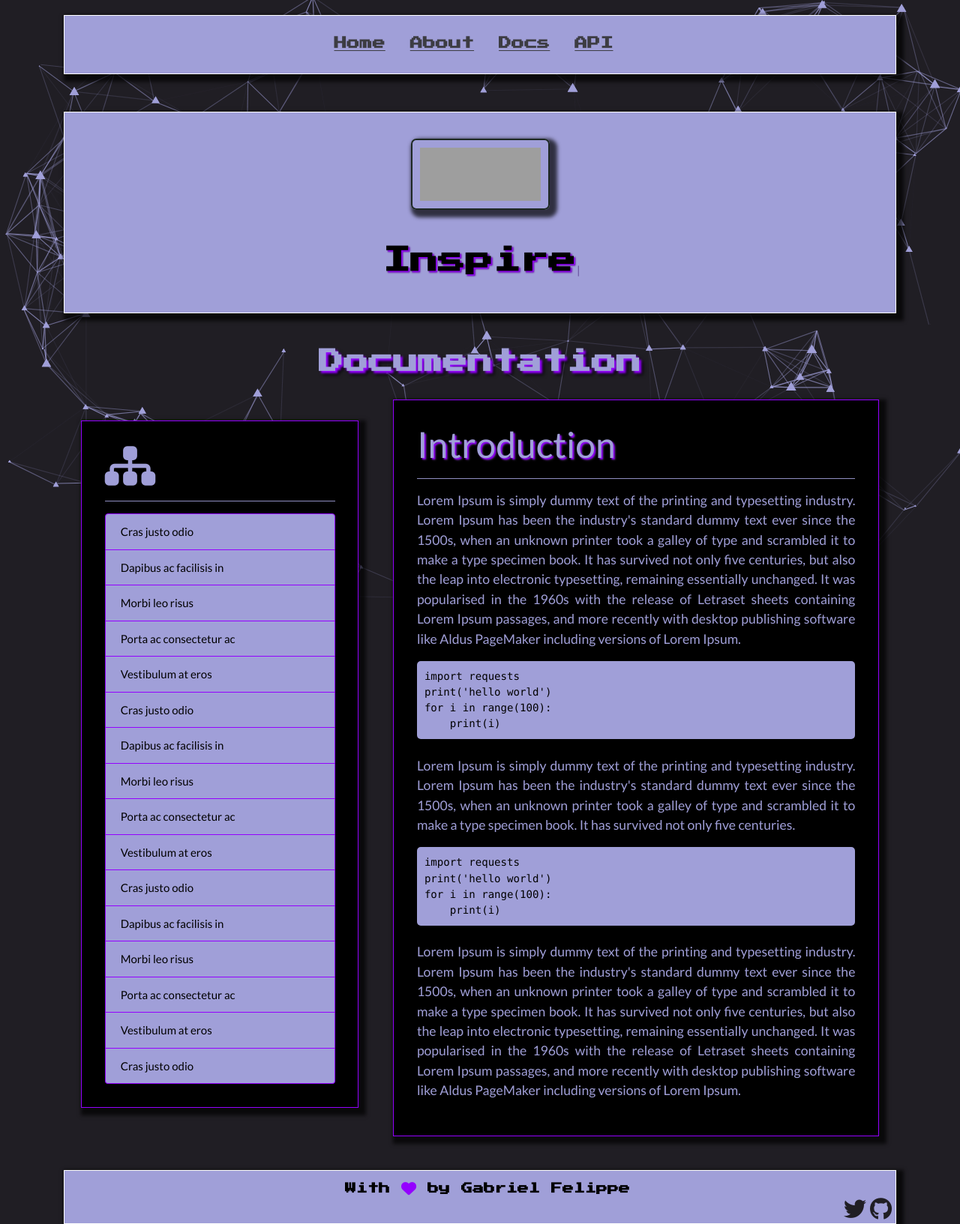
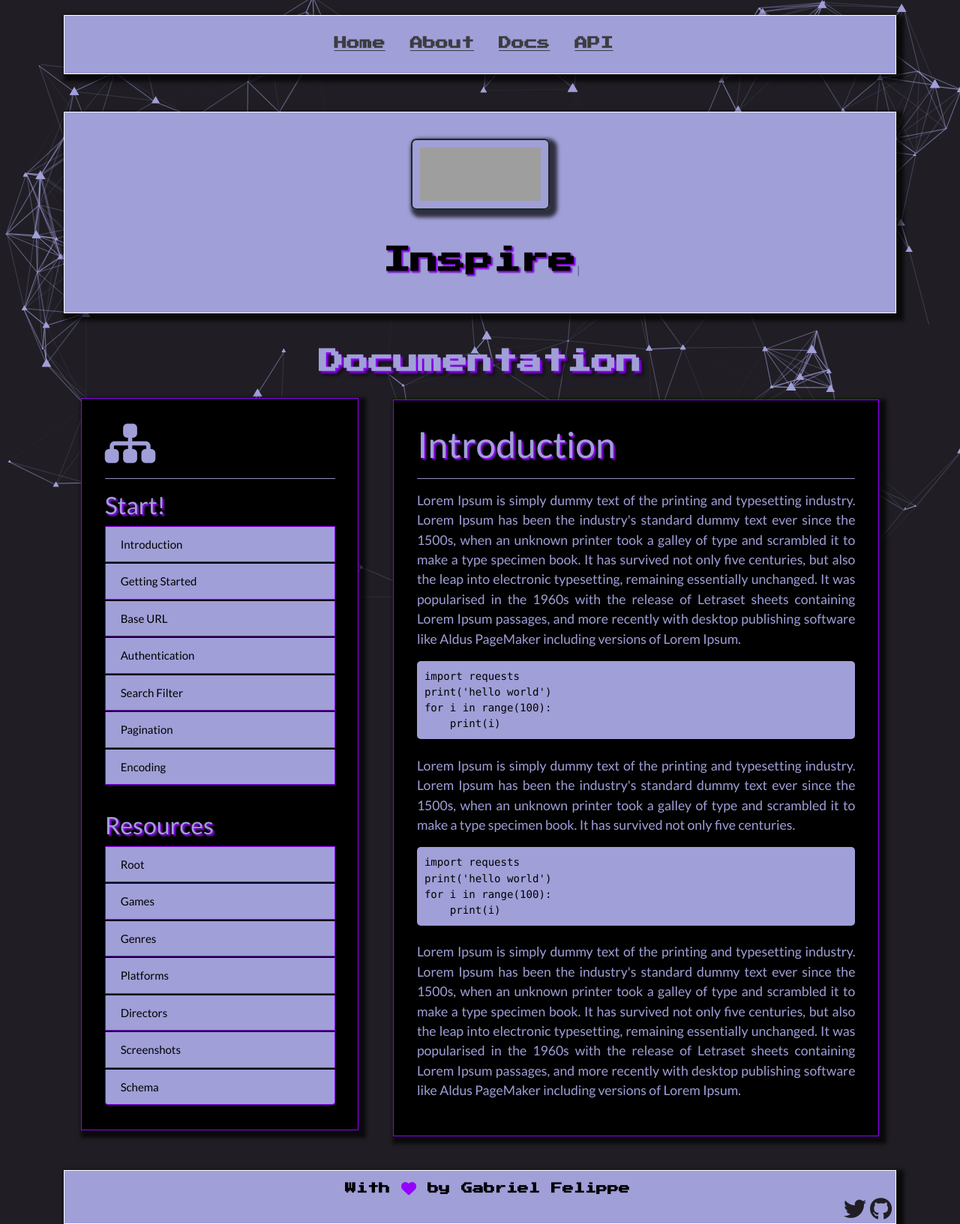
Before and after one commit to the-akira/VideoGamesAPI, a Django app: page /documentation/ in a window 1280 px wide. Shown: the whole page at 75% size. Run offline with Django 3.2, Linux system fonts and the light colour scheme; parts of the project's set-up code (start-up, migrations or seed data) failed here and were passed over; some libraries are stand-ins or nearby versions; grey boxes are pictures that could not be loaded.

Commit message:
UI updates

```diff
--- a/videogamesapi/static/style.css
+++ b/videogamesapi/static/style.css
@@ -216,6 +216,7 @@ html {
 	background-color: #a09fd8;
 	color: black;
 	border: 1px solid #9400ff;
+	margin-bottom: 2px;
 }
 
 @media only screen and (max-width: 772px) {
@@ -290,3 +291,7 @@ a{
 a:hover{
 	color: #9400ff;
 }
+
+.list-group-item a {
+	color: black;
+}
--- a/videogamesapi/templates/about.html
+++ b/videogamesapi/templates/about.html
@@ -9,12 +9,13 @@
 		<h1 class="doc-title">Introduction</h1>
 		<hr>
 		<p class="docs">Welcome to the <b>Video Games API</b></p>
+		<p class="docs">Video Games API seeks to bring a variety of great resources about the Game Universe</p>
 		<p class="docs">Explore a wealth of data about games, platforms, game creators, genres and game screenshots</p>
 		<h3 class="docs-subtitle">The Idea</h3>
 		<p class="docs">The idea of the Video Games API project is to provide a service that provides concise data about the Game Universe and a simple way to interact with the data and integrate it into your application.</p>
 		<p class="docs">The data is available in <a href="https://www.json.org/json-en.html">JSON format</a> and is exposed through a REST implementation that allows you to collect the data programmatically using any programming language.</p>
 		<h3 class="docs-subtitle">Features</h3>
-		<p class="docs">We are using technologies like <a href="">Django</a> and <a href="https://www.django-rest-framework.org/">Django REST framework</a> to offer you quality and cool features like <b>Pagination</b>, <b>Search Filter</b> and a <b>JSON Schema</b> for our understanding of the attributes of the resources</p>
+		<p class="docs">We are using technologies like <a href="https://www.djangoproject.com/">Django</a> and <a href="https://www.django-rest-framework.org/">Django REST framework</a> to offer you quality and cool features like <b>Pagination</b>, <b>Search Filter</b> and a <b>JSON Schema</b> for our understanding of the attributes of the resources</p>
 		<h3 class="docs-subtitle">What inspired you to create?</h3>
 		<p class="docs">To develop this project I was inspired by my favorite API's: <a href="https://pokeapi.co/">PokeAPI</a> and <a href="https://swapi.co/">SWAPI</a>, created by software engineer <a href="https://phalt.co">Paul Hallett</a></p>
 		<h3 class="docs-subtitle">Contribute</h3>
--- a/videogamesapi/templates/documentation.html
+++ b/videogamesapi/templates/documentation.html
@@ -6,29 +6,30 @@
 <div class="container">
   <div class="row">
     <div class="col-md-4">
-		<a class="icone" href="/api/games"><i class="fas fa-sitemap fa-4x"></i></a>
+		<a class="icone" href="/schema"><i class="fas fa-sitemap fa-4x"></i></a>
 		<hr>
 		<ul class="list-group">
-		  <li class="list-group-item">Cras justo odio</li>
-		  <li class="list-group-item">Dapibus ac facilisis in</li>
-		  <li class="list-group-item">Morbi leo risus</li>
-		  <li class="list-group-item">Porta ac consectetur ac</li>
-		  <li class="list-group-item">Vestibulum at eros</li>
-		  <li class="list-group-item">Cras justo odio</li>
-		  <li class="list-group-item">Dapibus ac facilisis in</li>
-		  <li class="list-group-item">Morbi leo risus</li>
-		  <li class="list-group-item">Porta ac consectetur ac</li>
-		  <li class="list-group-item">Vestibulum at eros</li>
-		  <li class="list-group-item">Cras justo odio</li>
-		  <li class="list-group-item">Dapibus ac facilisis in</li>
-		  <li class="list-group-item">Morbi leo risus</li>
-		  <li class="list-group-item">Porta ac consectetur ac</li>
-		  <li class="list-group-item">Vestibulum at eros</li>
-		  <li class="list-group-item">Cras justo odio</li>
+		  <h3 class="docs-subtitle">Start!</h3>
+		  <li class="list-group-item"><a href="#introduction">Introduction</a></li>
+		  <li class="list-group-item"><a href="#introduction">Getting Started</a></li>
+		  <li class="list-group-item"><a href="#introduction">Base URL</a></li>
+		  <li class="list-group-item"><a href="#introduction">Authentication</a></li>
+		  <li class="list-group-item"><a href="#introduction">Search Filter</a></li>
+		  <li class="list-group-item"><a href="#introduction">Pagination</a></li>
+		  <li class="list-group-item"><a href="#introduction">Encoding</a></li>
+		  <hr>
+		  <h3 class="docs-subtitle">Resources</h3>
+		  <li class="list-group-item"><a href="#introduction">Root</a></li>
+		  <li class="list-group-item"><a href="#introduction">Games</a></li>
+		  <li class="list-group-item"><a href="#introduction">Genres</a></li>
+		  <li class="list-group-item"><a href="#introduction">Platforms</a></li>
+		  <li class="list-group-item"><a href="#introduction">Directors</a></li>
+		  <li class="list-group-item"><a href="#introduction">Screenshots</a></li>
+		  <li class="list-group-item"><a href="#introduction">Schema</a></li>
 		</ul>
 	</div>
     <div class="col-md-7">
-		<h1 class="doc-title">Introduction</h1>
+		<h1 id="introduction" class="doc-title">Introduction</h1>
 		<hr>
 		<p class="docs">Lorem Ipsum is simply dummy text of the printing and typesetting industry. Lorem Ipsum has been the industry's standard dummy text ever since the 1500s, when an unknown printer took a galley of type and scrambled it to make a type specimen book. It has survived not only five centuries, but also the leap into electronic typesetting, remaining essentially unchanged. It was popularised in the 1960s with the release of Letraset sheets containing Lorem Ipsum passages, and more recently with desktop publishing software like Aldus PageMaker including versions of Lorem Ipsum.</p>
 		<code>
```
